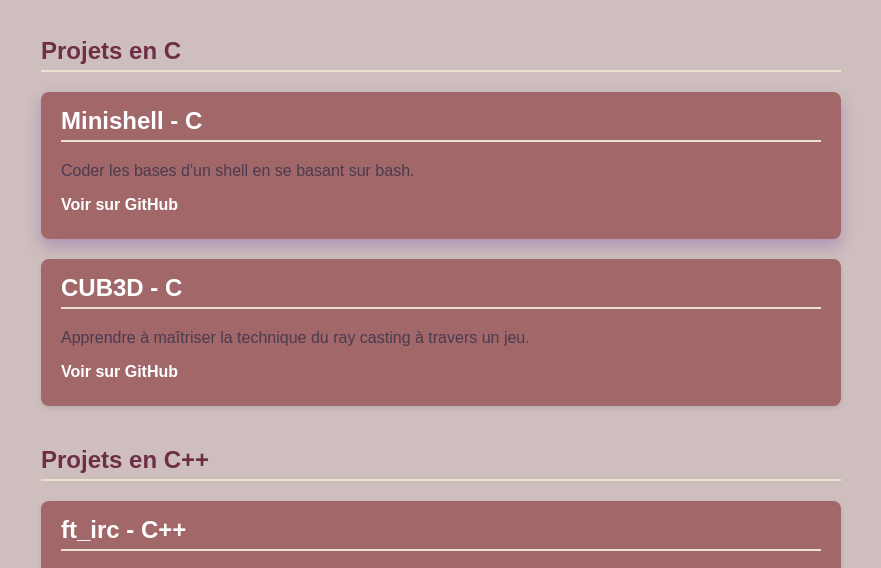
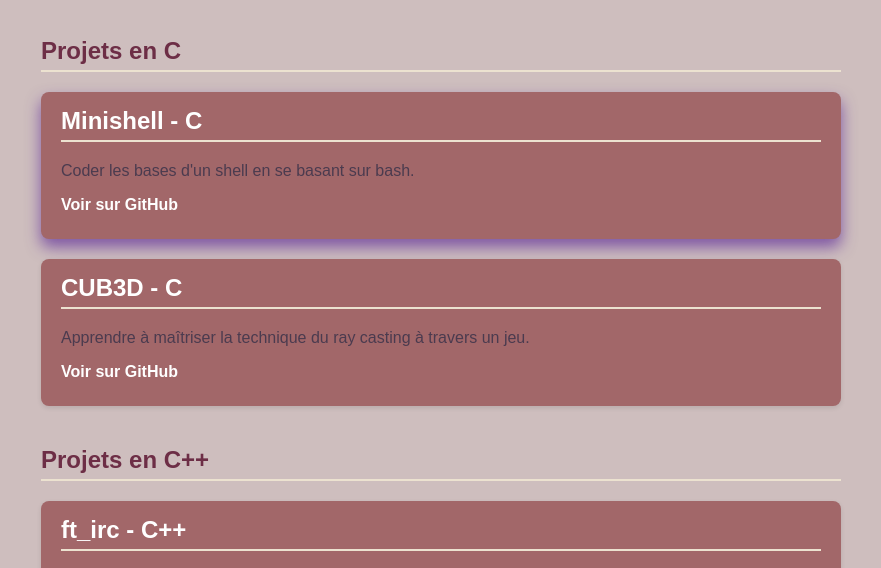
Before and after one commit to LouiseLeciak/portfolio, a plain HTML site: page index.html in a window 1280 px wide. In both pictures the pointer is over the element 640 px from the left and 374 px from the top of the page. Shown: the part 209-777 px from the top of the page, without its empty margins (199-1080 px from the left). Drawn offline with Linux system fonts and the light colour scheme.

Commit message:
TESTING: COLORS

```diff
--- a/index.html
+++ b/index.html
@@ -71,7 +71,7 @@
     }
 
     .project:hover {
-      box-shadow: 0 8px 15px rgba(105, 56, 156, 0.3);
+      box-shadow: 0 8px 15px rgba(104, 56, 156, 0.781);
     }
 
     .project h2 {
```
